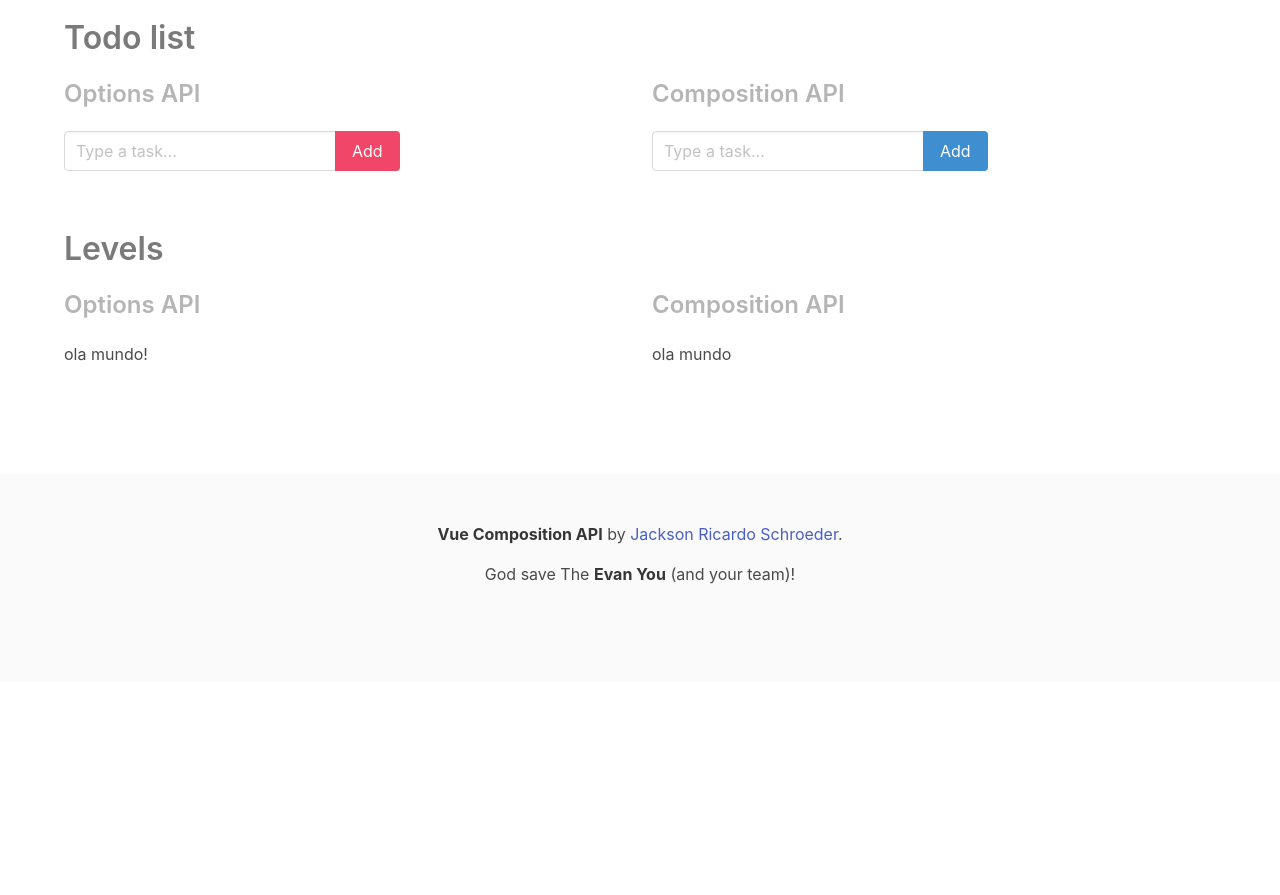
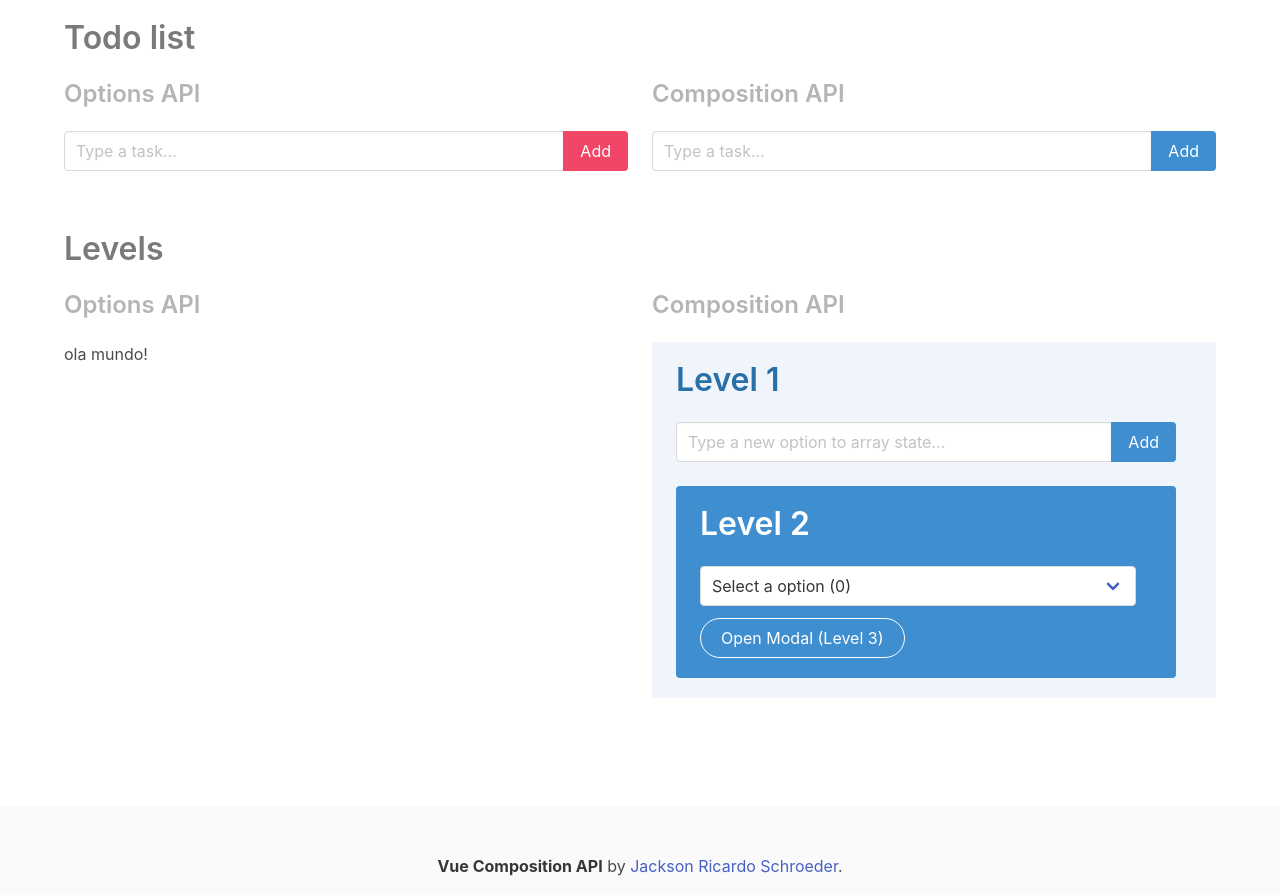
Before and after one commit to xereda/vite-compositon-api, a Vue app: page / in a window 1280 px wide. Shown: the part 400-1295 px from the top of the page. Before the commit the page ends 1082 px from the top, so only its background shows below. Built offline with nearby package versions, Linux system fonts and the light colour scheme.

Commit message:
testing deep components levels

```diff
--- a/src/components/field-group.vue
+++ b/src/components/field-group.vue
@@ -1,6 +1,6 @@
 <template>
   <div class="field has-addons">
-    <div class="control">
+    <div class="control is-expanded">
       <input
         v-bind="{ value, placeholder }"
         class="input"
--- a/src/examples/levels/composition-api.vue
+++ b/src/examples/levels/composition-api.vue
@@ -1,9 +1,37 @@
 <template>
-  <p>ola mundo</p>
+  <div class="notification is-info is-light">
+    <h3 class="title is-3">Level 1</h3>
+    <field-group
+      with-button
+      placeholder="Type a new option to array state..."
+      theme="is-info"
+      :value="description"
+      @input="onTyping"
+      @click="addOption"
+    >
+      <level2 />
+    </field-group>
+  </div>
 </template>
 
 <script>
+import useState from './use-state.js';
+import FieldGroup from '../../components/field-group.vue';
+import Level2 from './level-2/composition-api.vue';
+
 export default {
-  setup() {},
+  components: {
+    FieldGroup,
+    Level2,
+  },
+  setup() {
+    const { description, onTyping, addOption } = useState;
+
+    return {
+      description,
+      onTyping,
+      addOption,
+    };
+  },
 };
 </script>
--- /dev/null
+++ b/src/examples/levels/level-2/composition-api.vue
@@ -0,0 +1,62 @@
+<template>
+  <div class="notification is-info mt-5">
+    <h3 class="title is-3">Level 2</h3>
+    <div class="field has-addons">
+      <div class="control is-expanded">
+        <div class="select is-fullwidth">
+          <select @change="onChangeSelectOption">
+            <option value="">Select a option ({{ optionsSize }})</option>
+            <option v-for="option in options" :value="option" :key="option">
+              {{ option }}
+            </option>
+          </select>
+        </div>
+      </div>
+    </div>
+    <button
+      class="button is-info is-inverted is-outlined is-rounded"
+      @click="openModal"
+    >
+      Open Modal (Level 3)
+    </button>
+  </div>
+  <level3-modal v-if="showModal" @close="closeModal" />
+</template>
+
+<script>
+import useState from '../use-state.js';
+import Level3Modal from './level-3/compositon-api.vue';
+import { ref, readonly } from 'vue';
+
+export default {
+  components: {
+    Level3Modal,
+  },
+  provide: { useState },
+  setup() {
+    const { options, setSelectedOption, optionsSize } = useState;
+    const showModal = ref(false);
+
+    function onChangeSelectOption({ target }) {
+      setSelectedOption(target.value);
+    }
+
+    function closeModal() {
+      showModal.value = false;
+    }
+
+    function openModal() {
+      showModal.value = true;
+    }
+
+    return readonly({
+      options,
+      onChangeSelectOption,
+      showModal,
+      closeModal,
+      openModal,
+      optionsSize,
+    });
+  },
+};
+</script>
--- /dev/null
+++ b/src/examples/levels/level-2/level-3/compositon-api.vue
@@ -0,0 +1,44 @@
+<template>
+  <div class="modal is-active">
+    <div class="modal-background" />
+    <div class="modal-card">
+      <header class="modal-card-head">
+        <p class="modal-card-title">Level 3</p>
+        <button class="delete" @click="onCancel" />
+      </header>
+      <section class="modal-card-body">
+        <div>
+          <strong>selectedOption: </strong>
+          <span>
+            {{ selectedOption }}
+          </span>
+        </div>
+        <div>
+          <strong>options: </strong>
+          <span>
+            {{ options }}
+          </span>
+        </div>
+      </section>
+      <footer class="modal-card-foot">
+        <button class="button" @click="onCancel">Cancel</button>
+      </footer>
+    </div>
+  </div>
+</template>
+
+<script>
+import useState from '../../use-state.js';
+
+export default {
+  setup(props, { emit }) {
+    const { selectedOption, options } = useState;
+
+    function onCancel() {
+      emit('close');
+    }
+
+    return { onCancel, selectedOption, options };
+  },
+};
+</script>
--- a/src/examples/levels/use-state.js
+++ b/src/examples/levels/use-state.js
@@ -1,3 +1,23 @@
-import { ref } from 'vue';
+import { reactive, toRefs, computed } from 'vue';
 
-const options = ref([]);
+const state = reactive({
+  description: '',
+  selectedOption: '',
+  options: [],
+  optionsSize: computed(() => state.options.length),
+});
+
+function onTyping(inputValue) {
+  state.description = inputValue;
+}
+
+function addOption() {
+  state.options = [...state.options, state.description];
+  state.description = '';
+}
+
+function setSelectedOption(option) {
+  state.selectedOption = option;
+}
+
+export default { ...toRefs(state), onTyping, addOption, setSelectedOption };
```
Also changed, not shown: src/examples/levels/level-2/options-api.vue (added, +7 -0 lines).
